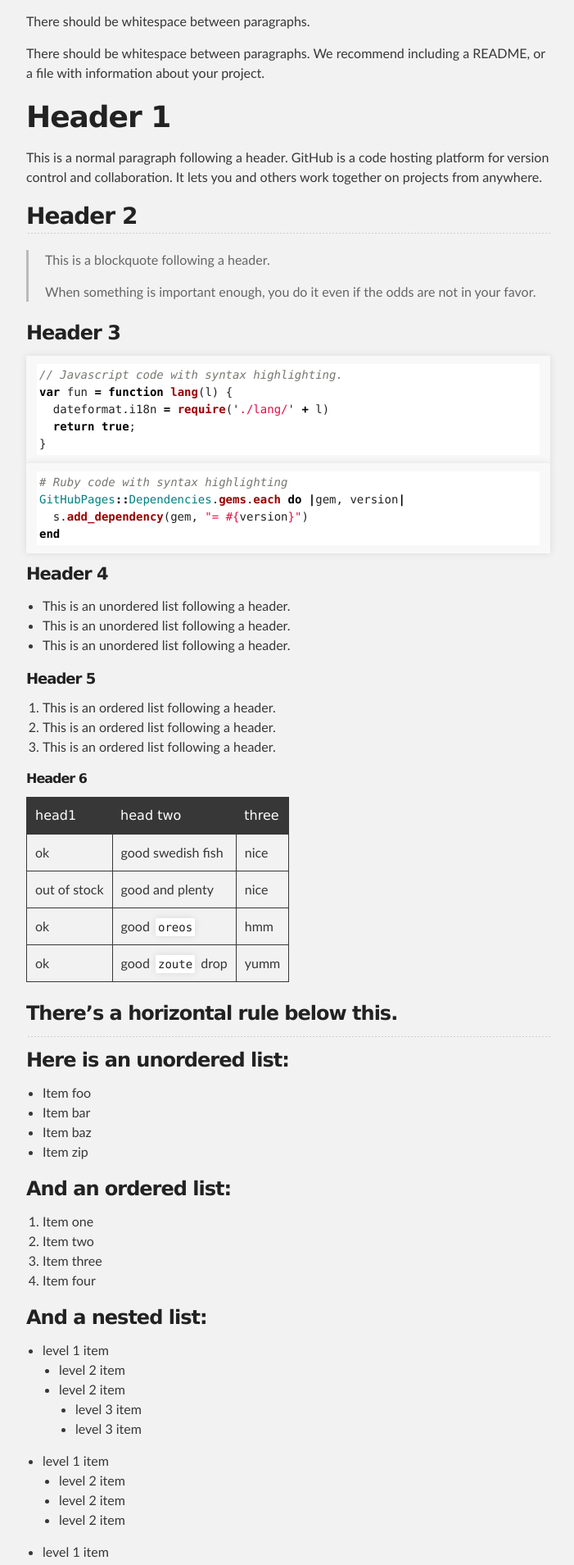
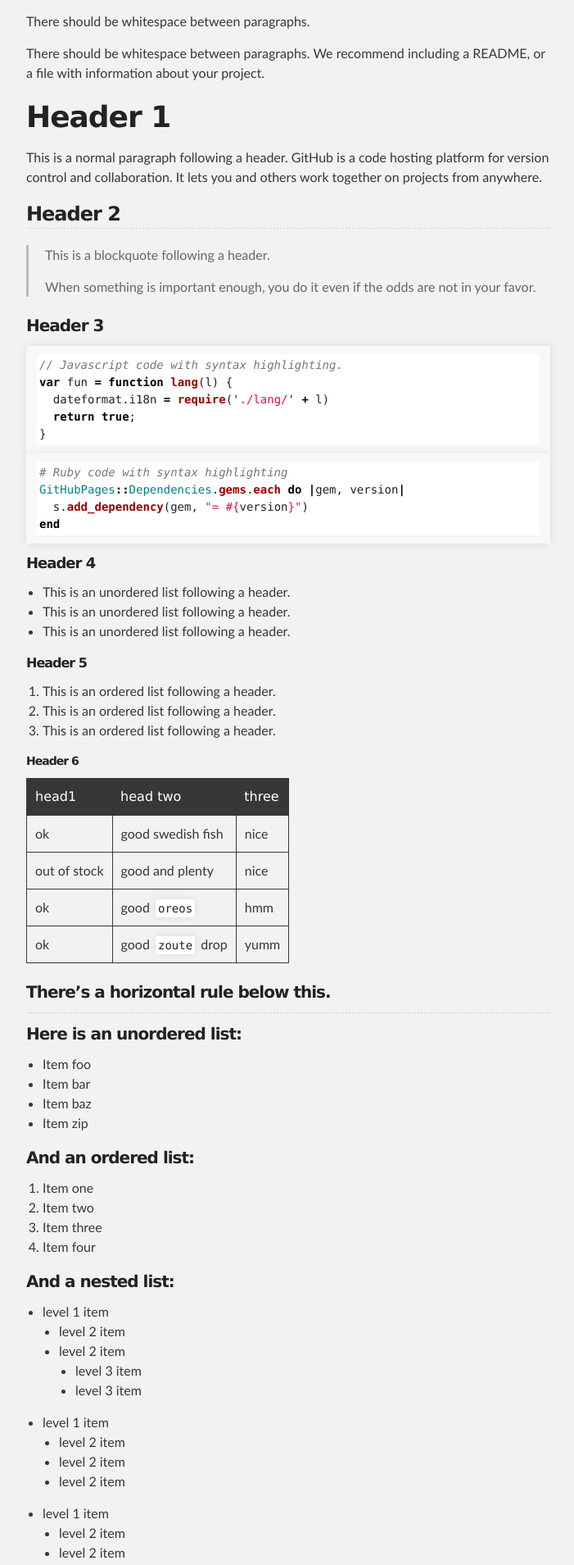
Before and after one commit to jayinlab/blog-slate-theme, a Jekyll site: the page built from backup/test.md, in a window 1280 px wide. Shown: the part 402-2311 px from the top of the page at 82% size, without its empty margins (288-989 px from the left). Built offline with Jekyll 4.4.1, drawn with Linux system fonts in a browser that asks for light colours; formulas are drawn with MathJax 3.

Commit message:
change font size

```diff
--- a/_sass/jekyll-theme-slate.scss
+++ b/_sass/jekyll-theme-slate.scss
@@ -68,24 +68,24 @@ h1 {
 
 h2 {
   padding-bottom: 10px;
-  font-size: 28px;
+  font-size: 24px;
   background: url('../images/bg_hr.png') repeat-x bottom;
 }
 
 h3 {
-  font-size: 24px;
+  font-size: 20px;
 }
 
 h4 {
-  font-size: 21px;
+  font-size: 18px;
 }
 
 h5 {
-  font-size: 18px;
+  font-size: 16px;
 }
 
 h6 {
-  font-size: 16px;
+  font-size: 14px;
 }
 
 p {
```
